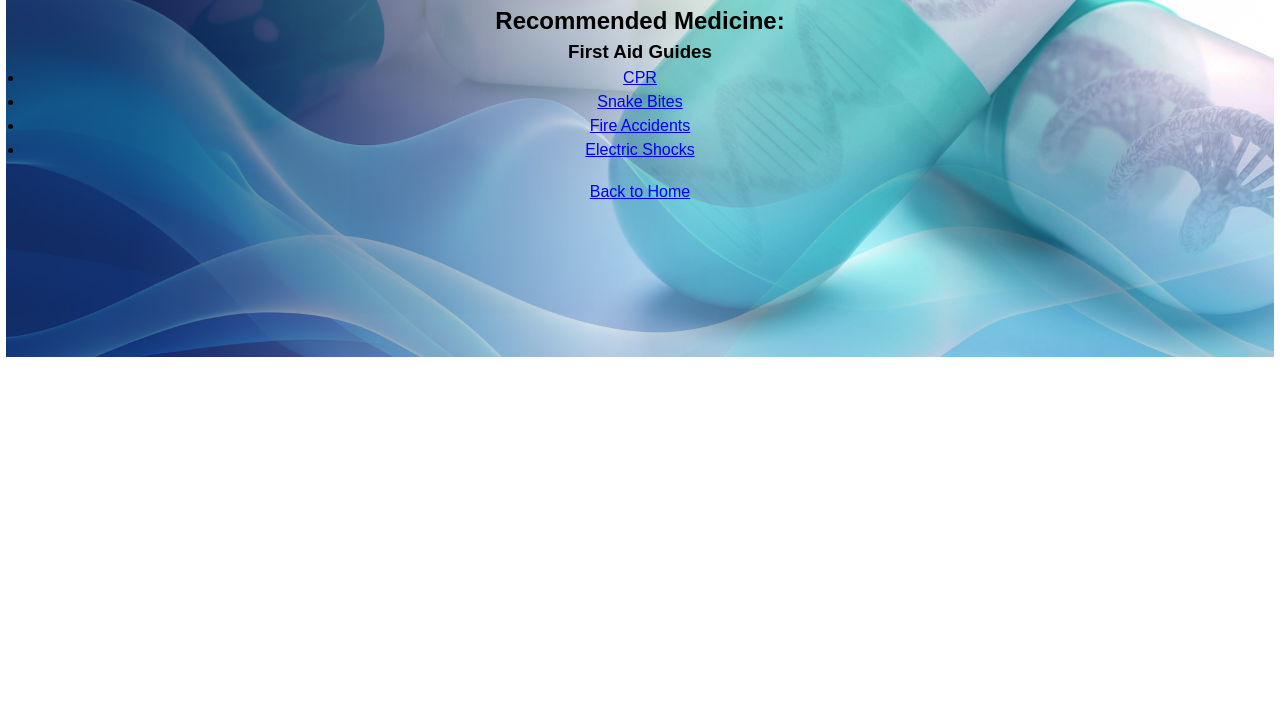
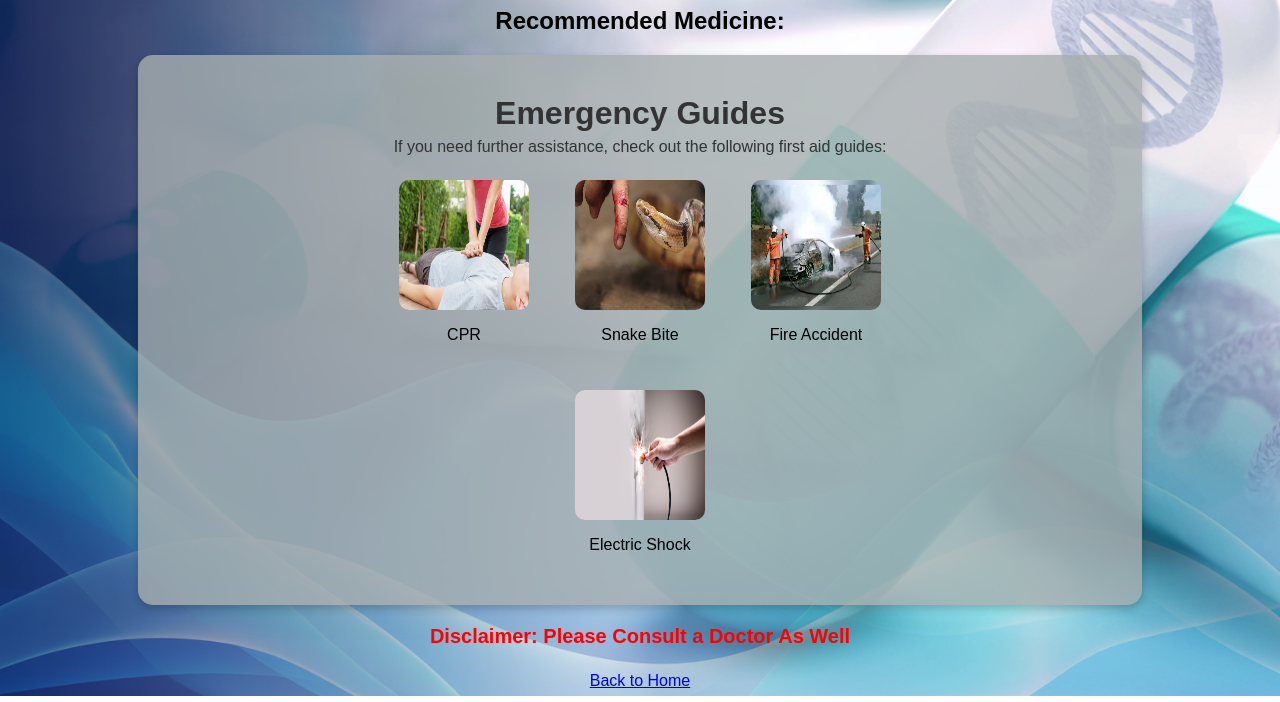
Before and after one commit to TAMALAMPUDISRIGOWTHAMREDDY/frontend, a Python web app: template templates/results.html in a window 1280 px wide. Shown: the part 134-836 px from the top of the page. Before the commit the page ends 491 px from the top, so only its background shows below. Run offline with Jinja, Linux system fonts and the light colour scheme; the template is opened without the code that fills it, so the values that code supplies are empty.

Commit message:
Update results.html

```diff
--- a/templates/results.html
+++ b/templates/results.html
@@ -2,7 +2,7 @@
 <html>
 <head>
     <title>ePharma - Medication Result</title>
-    <link rel="stylesheet" href="{{ url_for('static', filename='css/styles.css') }}">
+    <link rel="stylesheet" href="../static/css/styles.css">
     <script src="{{ url_for('static', filename='js/script.js') }}" defer></script>
 </head>
 <body>
@@ -15,14 +15,19 @@
     <h2>Recommended Medicine:</h2>
     <p>{{ medicine }}</p>
 
-    <h3>First Aid Guides</h3>
-    <ul>
-        <li><a href="/cpr">CPR</a></li>
-        <li><a href="/snake_bites">Snake Bites</a></li>
-        <li><a href="/fire_accidents">Fire Accidents</a></li>
-        <li><a href="/electric_shocks">Electric Shocks</a></li>
-    </ul>
-
+    <div class="emergency" id="Guide">
+        <h1 class="now">Emergency Guides</h1>
+        <p class="now">If you need further assistance, check out the following first aid guides:</p>
+        <ul>
+            <li><a class="new" href="../templates/first_aid/cpr.html"><img src="../static/images/cpr.jpg" alt="CPR"><figcaption>CPR</figcaption></a></li>
+            <li><a class="new" href="../templates/first_aid/snake_bites.html"><img src="../static/images/snake_bite.jpg" alt="Snake Bite"><figcaption>Snake Bite</figcaption></a></li>
+            <li><a class="new" href="../templates/first_aid/fire_accidents.html"><img src="../static/images/fire_accident.jpg" alt="Fire Accident"><figcaption>Fire Accident</figcaption></a></li>
+            <li><a class="new" href="../templates/first_aid/electric_shocks.html"><img src="../static/images/electric_shock.jpg" alt="Electric Shock"><figcaption>Electric Shock</figcaption></a></li>
+        </ul>
+    </div>
+    <article>
+        <h6 id="disclaimer">Disclaimer: Please Consult a Doctor As Well</h6>
+    </article>
     <br>
     <a href="/">Back to Home</a>
 </body>
```
